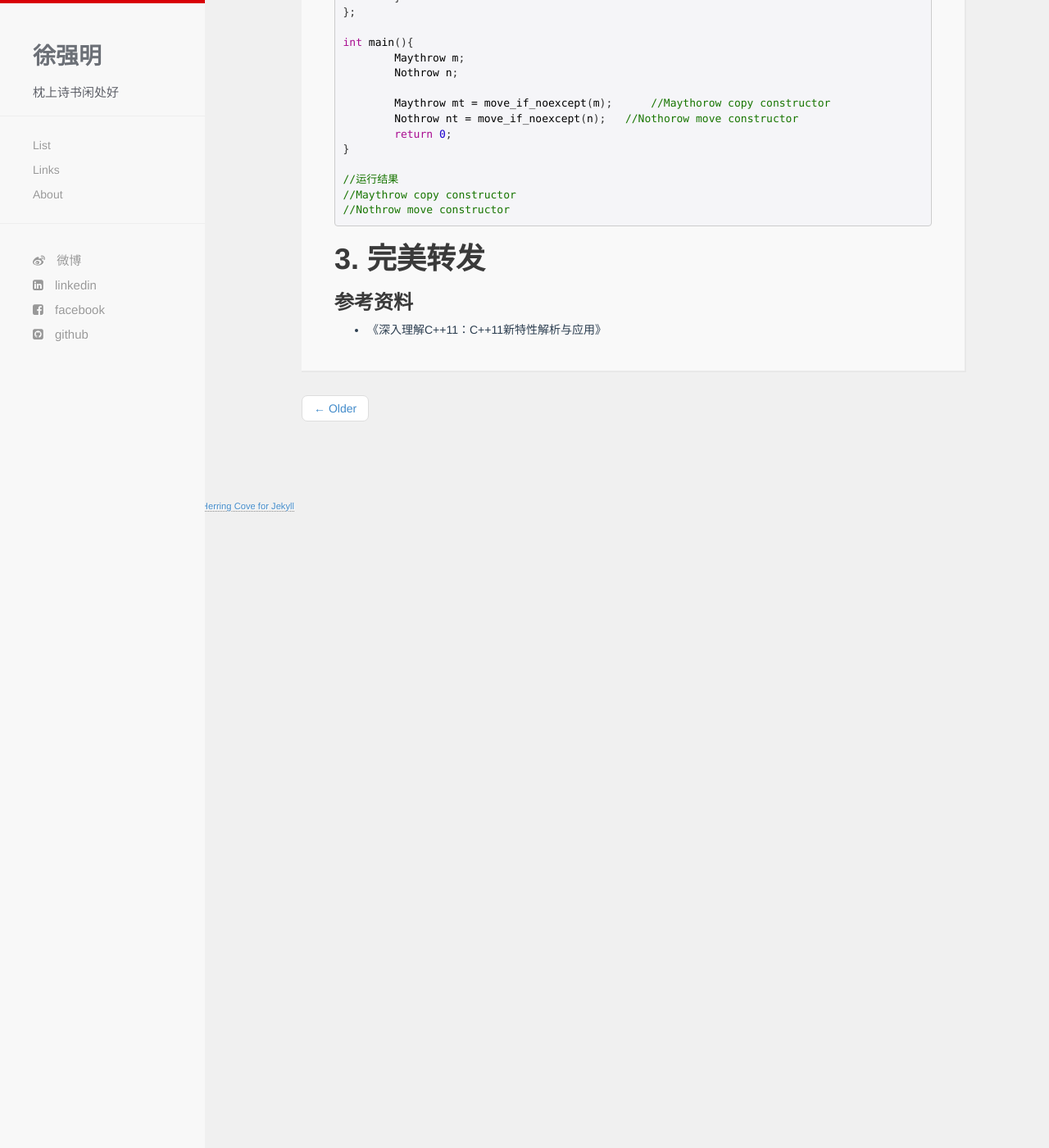
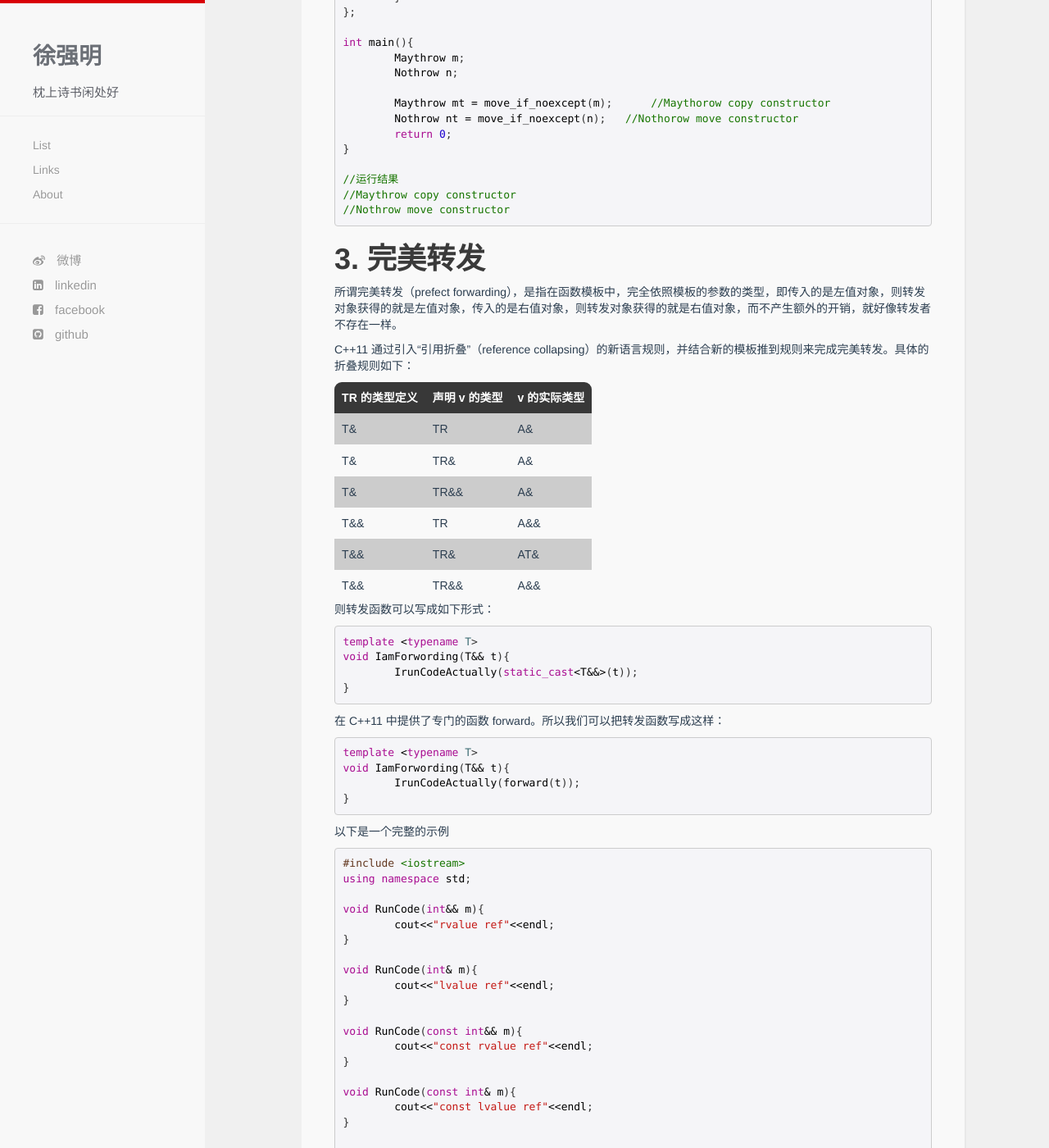
Before and after one commit to xuqiangm/xuqiangm.github.io, a Jekyll site: the page built from _posts/2016-04-04-reference_of_right.md, in a window 1280 px wide and 1400 px high, scrolled down 6075 px. Shown: the whole window at 82% size. Built offline with Jekyll 4.4.1, drawn with Linux system fonts in a browser that asks for light colours; nearby versions of some CDN libraries; Markdown is read by kramdown in place of the engine named in the settings; comment, search, counter and statistics services are not loaded; before the commit the page ends 6705 px from its top, so only the background shows below that; some of the changed text lies outside the part shown.

Commit message:
完成文章-右值引用

````diff
--- a/_posts/2016-04-04-reference_of_right.md
+++ b/_posts/2016-04-04-reference_of_right.md
@@ -247,7 +247,77 @@ int main(){
 
 # 3. 完美转发
 
+所谓完美转发（prefect forwarding），是指在函数模板中，完全依照模板的参数的类型，即传入的是左值对象，则转发对象获得的就是左值对象，传入的是右值对象，则转发对象获得的就是右值对象，而不产生额外的开销，就好像转发者不存在一样。
 
+C++11 通过引入“引用折叠”（reference collapsing）的新语言规则，并结合新的模板推到规则来完成完美转发。具体的折叠规则如下：
+
+TR 的类型定义 | 声明 v 的类型 | v 的实际类型
+--------------|---------------| ------------
+T& | TR | A&
+T& | TR& | A&
+T& | TR&& | A&
+T&& | TR | A&&
+T&& | TR& | AT&
+T&& | TR&& | A&&
+
+则转发函数可以写成如下形式：
+
+```c++
+template <typename T>
+void IamForwording(T&& t){
+	IrunCodeActually(static_cast<T&&>(t));
+}
+```
+
+在 C++11 中提供了专门的函数 forward。所以我们可以把转发函数写成这样：
+
+```c++
+template <typename T>
+void IamForwording(T&& t){
+	IrunCodeActually(forward(t));
+}
+```
+
+以下是一个完整的示例
+
+```c++
+#include <iostream>
+using namespace std;
+
+void RunCode(int&& m){
+	cout<<"rvalue ref"<<endl;
+}
+
+void RunCode(int& m){
+	cout<<"lvalue ref"<<endl;
+}
+
+void RunCode(const int&& m){
+	cout<<"const rvalue ref"<<endl;
+}
+
+void RunCode(const int& m){
+	cout<<"const lvalue ref"<<endl;
+}
+
+template <typename T>
+void PerfectForward(T&& t){
+	RunCode(forward<T>(t));
+}
+
+int main(){
+	int a;
+	int b;
+	const int c = 1;
+	const int d = 0;
+
+	PerfectForward(a);		//lvalue ref
+	PerfectForward(move(b));	//rvalue ref
+	PerfectForward(c);	//const lvalue ref
+	PerfectForward(move(d));	//const rvalue ref
+	return 0;
+}
+```
 
 ### 参考资料
 
````
